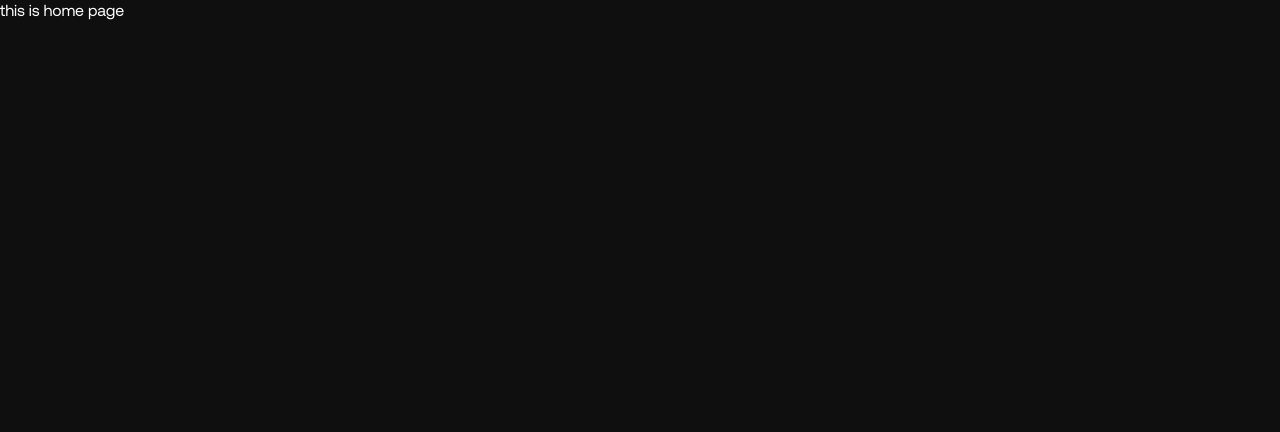
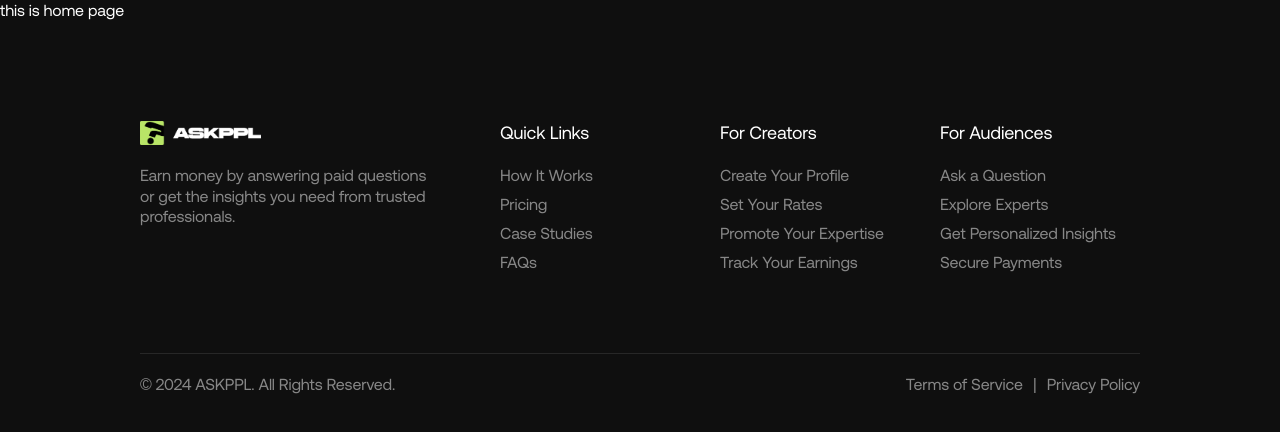
Before and after one commit to EhsanullahQadeer/askppl-sales-website, a Next.js app: page / in a window 1280 px wide. Shown: the top 432 px of the page. Built offline with nearby package versions, Linux system fonts and the light colour scheme.

Commit message:
footer design

```diff
--- a/src/app/layout.tsx
+++ b/src/app/layout.tsx
@@ -2,6 +2,7 @@ import type { Metadata } from "next";
 import localFont from "next/font/local";
 import "./globals.css";
 import "../styles/global-syles.css";
+import Footer from "@/components/Footer";
 
 const aeonik = localFont({
   src: [
@@ -71,6 +72,7 @@ export default function RootLayout({
         className={`${aeonik.variable} ${neueMontreal.variable} antialiased bg-dark text-white`}
       >
         {children}
+        <Footer />
       </body>
     </html>
   );
--- /dev/null
+++ b/src/components/Footer.tsx
@@ -0,0 +1,75 @@
+import Image from "next/image";
+import logo from "../assets/images/askppl-logo.png";
+
+const Footer = () => {
+  return (
+    <footer className="bg-dark text-softWhite py-[30px] sm:py-[100px] footer">
+      <div className="mx-5 sm:mx-[60px] lg:mx-[140px]">
+        <div className="mx-auto max-w-screen-2xl">
+          <div className="flex flex-wrap gap-10 sm:gap-16 justify-between">
+            <div className="w-[294px]">
+              <div className="mb-5">
+                <Image src={logo} alt="ASKPPL Logo" width={121} />
+              </div>
+              <p className="text-base leading-[128%] font-normal">
+                Earn money by answering paid questions or get the insights you
+                need from trusted professionals.
+              </p>
+            </div>
+
+            {/* Links Section */}
+            <div className="flex gap-5 max-sm:flex-wrap">
+              {/* Quick Links */}
+              <div className="w-[150px] xl:w-[200px] flex flex-col gap-4 sm:gap-5">
+                <h3 className="text-white text-base xl:text-lg font-medium">
+                  Quick Links
+                </h3>
+                <ul className="flex flex-col gap-2 text-sm xl:text-base">
+                  <li>How It Works</li>
+                  <li>Pricing</li>
+                  <li>Case Studies</li>
+                  <li>FAQs</li>
+                </ul>
+              </div>
+
+              <div className="w-[150px] xl:w-[200px] flex flex-col gap-4 sm:gap-5">
+                <h3 className="text-white text-base xl:text-lg font-medium">
+                  For Creators
+                </h3>
+                <ul className="flex flex-col gap-2 text-sm xl:text-base">
+                  <li>Create Your Profile</li>
+                  <li>Set Your Rates</li>
+                  <li>Promote Your Expertise</li>
+                  <li>Track Your Earnings</li>
+                </ul>
+              </div>
+
+              <div className="w-[150px] xl:w-[200px] flex flex-col gap-4 sm:gap-5">
+                <h3 className="text-white text-base xl:text-lg font-medium">
+                  For Audiences
+                </h3>
+                <ul className="flex flex-col gap-2 text-sm xl:text-base">
+                  <li>Ask a Question</li>
+                  <li>Explore Experts</li>
+                  <li>Get Personalized Insights</li>
+                  <li>Secure Payments</li>
+                </ul>
+              </div>
+            </div>
+          </div>
+
+          <div className="mt-10 sm:mt-20 border-t border-mistWhite pt-6 sm:pt-5 flex max-sm:flex-col flex-wrap justify-between sm:items-center gap-5 text-base">
+            <div className="order-2 sm:order-1">© 2024 ASKPPL. All Rights Reserved.</div>
+            <div className="flex gap-2.5 order-1 sm:order-2">
+              <a href="#">Terms of Service</a>
+              <span>|</span>
+              <a href="#">Privacy Policy</a>
+            </div>
+          </div>
+        </div>
+      </div>
+    </footer>
+  );
+};
+
+export default Footer;
--- a/src/styles/global-syles.css
+++ b/src/styles/global-syles.css
@@ -39,3 +39,8 @@
 .backdrop-60 {
   backdrop-filter: blur(60px);
 }
+
+.footer ul li {
+  cursor: pointer;
+  white-space: nowrap;
+}
```
